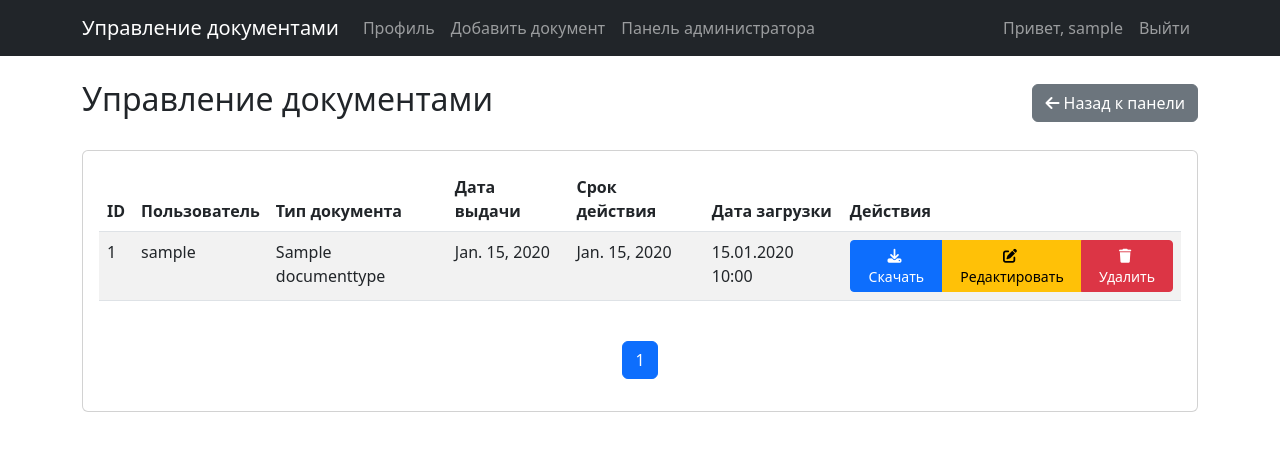
After one commit to ArtemAng/Diplom-MMITSO-Vika, a Django app: page /admin-panel/documents/ in a window 1280 px wide. The commit adds this page. Shown: the top 451 px of the page. Run offline with Django 5.2, Linux system fonts and the light colour scheme; a user stored in the database is signed in; tables that the repository leaves empty hold one stand-in row (values such as "Sample post").

Commit message:
admin can manage all documents

```diff
--- a/src/records/templates/base.html
+++ b/src/records/templates/base.html
@@ -5,6 +5,7 @@
     <meta name="viewport" content="width=device-width, initial-scale=1.0">
     <title>{% block title %}Система управления документами{% endblock %}</title>
     <link href="https://cdn.jsdelivr.net/npm/bootstrap@5.3.0/dist/css/bootstrap.min.css" rel="stylesheet">
+    <link href="https://cdnjs.cloudflare.com/ajax/libs/font-awesome/6.5.1/css/all.min.css" rel="stylesheet">
 </head>
 <body>
     <nav class="navbar navbar-expand-lg navbar-dark bg-dark">
--- a/src/records/templates/records/admin_dashboard.html
+++ b/src/records/templates/records/admin_dashboard.html
@@ -20,7 +20,7 @@
                 <div class="card-body">
                     <h5 class="card-title">Документы</h5>
                     <p class="card-text">Всего документов: {{ documents.count }}</p>
-                    <a href="#" class="btn btn-primary">Просмотр документов</a>
+                    <a href="{% url 'admin_documents' %}" class="btn btn-primary">Просмотр документов</a>
                 </div>
             </div>
         </div>
--- /dev/null
+++ b/src/records/templates/records/admin_documents.html
@@ -0,0 +1,91 @@
+{% extends 'base.html' %}
+
+{% block content %}
+<div class="container mt-4">
+    <div class="d-flex justify-content-between align-items-center mb-4">
+        <h2>Управление документами</h2>
+        <a href="{% url 'admin_dashboard' %}" class="btn btn-secondary">
+            <i class="fas fa-arrow-left"></i> Назад к панели
+        </a>
+    </div>
+
+    <div class="card">
+        <div class="card-body">
+            <div class="table-responsive">
+                <table class="table table-striped table-hover">
+                    <thead>
+                        <tr>
+                            <th>ID</th>
+                            <th>Пользователь</th>
+                            <th>Тип документа</th>
+                            <th>Дата выдачи</th>
+                            <th>Срок действия</th>
+                            <th>Дата загрузки</th>
+                            <th>Действия</th>
+                        </tr>
+                    </thead>
+                    <tbody>
+                        {% for document in documents %}
+                        <tr>
+                            <td>{{ document.id }}</td>
+                            <td>{{ document.user.username }}</td>
+                            <td>{{ document.document_type.name }}</td>
+                            <td>{{ document.issue_date }}</td>
+                            <td>{{ document.expiry_date|default:"Не указан" }}</td>
+                            <td>{{ document.uploaded_at|date:"d.m.Y H:i" }}</td>
+                            <td>
+                                <div class="btn-group" role="group">
+                                    <a href="{% url 'download_document' document.id %}"
+                                       class="btn btn-sm btn-primary"
+                                       title="Скачать">
+                                        <i class="fas fa-download me-1"></i> Скачать
+                                    </a>
+                                    <a href="{% url 'edit_document' document.id %}"
+                                       class="btn btn-sm btn-warning"
+                                       title="Редактировать">
+                                        <i class="fas fa-edit me-1"></i> Редактировать
+                                    </a>
+                                    <a href="{% url 'admin_delete_document' document.id %}"
+                                       class="btn btn-sm btn-danger"
+                                       title="Удалить">
+                                        <i class="fas fa-trash me-1"></i> Удалить
+                                    </a>
+                                </div>
+                            </td>
+                        </tr>
+                        {% empty %}
+                        <tr>
+                            <td colspan="7" class="text-center">Документы не найдены</td>
+                        </tr>
+                        {% endfor %}
+                    </tbody>
+                </table>
+            </div>
+
+            {% if is_paginated %}
+            <nav aria-label="Page navigation" class="mt-4">
+                <ul class="pagination justify-content-center">
+                    {% if page_obj.has_previous %}
+                    <li class="page-item">
+                        <a class="page-link" href="?page={{ page_obj.previous_page_number }}">Предыдущая</a>
+                    </li>
+                    {% endif %}
+
+                    {% for num in page_obj.paginator.page_range %}
+                    <li class="page-item {% if page_obj.number == num %}active{% endif %}">
+                        <a class="page-link" href="?page={{ num }}">{{ num }}</a>
+                    </li>
+                    {% endfor %}
+
+                    {% if page_obj.has_next %}
+                    <li class="page-item">
+                        <a class="page-link" href="?page={{ page_obj.next_page_number }}">Следующая</a>
+                    </li>
+                    {% endif %}
+                </ul>
+            </nav>
+            {% endif %}
+        </div>
+    </div>
+</div>
+{% endblock %}
--- a/src/records/urls.py
+++ b/src/records/urls.py
@@ -5,7 +5,7 @@ from .views import (
     DocumentLogViewSet, NotificationViewSet, download_document, edit_document,
     login_view, sign_up_view, delete_document, profile_view, add_document,
     admin_dashboard, manage_users, manage_document_types, delete_user, delete_document_type,
-    home_view
+    home_view, admin_documents, admin_delete_document
 )
 from django.contrib.auth import views as auth_views
 
@@ -35,4 +35,6 @@ urlpatterns = [
     path('admin-panel/users/delete/<int:user_id>/', delete_user, name='delete_user'),
     path('admin-panel/document-types/', manage_document_types, name='manage_document_types'),
     path('admin-panel/document-types/delete/<int:type_id>/', delete_document_type, name='delete_document_type'),
+    path('admin-panel/documents/', admin_documents, name='admin_documents'),
+    path('admin-panel/documents/delete/<int:document_id>/', admin_delete_document, name='admin_delete_document'),
 ]
--- a/src/records/views.py
+++ b/src/records/views.py
@@ -8,6 +8,8 @@ from django.contrib.auth.decorators import login_required
 from django.http import FileResponse, Http404
 from .decorators import admin_required
 from django.contrib import messages
+from django.core.paginator import Paginator
+from django.db.models import Q
 
 def home_view(request):
     if request.user.is_authenticated:
@@ -160,3 +162,62 @@ def delete_document_type(request, type_id):
         doc_type.delete()
         return redirect('manage_document_types')
     return render(request, 'records/confirm_delete_document_type.html', {'doc_type': doc_type})
+
+@login_required
+@admin_required
+def admin_documents(request):
+    # Получаем параметры фильтрации и поиска
+    search_query = request.GET.get('search', '')
+    user_filter = request.GET.get('user', '')
+    doc_type_filter = request.GET.get('doc_type', '')
+
+    # Базовый queryset
+    documents = Document.objects.all().select_related('user', 'document_type')
+
+    # Применяем фильтры
+    if search_query:
+        documents = documents.filter(
+            Q(user__username__icontains=search_query) |
+            Q(document_type__name__icontains=search_query)
+        )
+
+    if user_filter:
+        documents = documents.filter(user_id=user_filter)
+
+    if doc_type_filter:
+        documents = documents.filter(document_type_id=doc_type_filter)
+
+    # Сортируем по дате загрузки (новые сверху)
+    documents = documents.order_by('-uploaded_at')
+
+    # Пагинация
+    paginator = Paginator(documents, 10)  # 10 документов на страницу
+    page_number = request.GET.get('page')
+    page_obj = paginator.get_page(page_number)
+
+    # Получаем списки для фильтров
+    users = User.objects.all()
+    document_types = DocumentType.objects.all()
+
+    context = {
+        'documents': page_obj,
+        'users': users,
+        'document_types': document_types,
+        'search_query': search_query,
+        'selected_user': user_filter,
+        'selected_doc_type': doc_type_filter,
+        'is_paginated': True,
+        'page_obj': page_obj,
+    }
+
+    return render(request, 'records/admin_documents.html', context)
+
+@login_required
+@admin_required
+def admin_delete_document(request, document_id):
+    document = get_object_or_404(Document, id=document_id)
+    if request.method == 'POST':
+        document.delete()
+        messages.success(request, 'Документ успешно удален.')
+        return redirect('admin_documents')
+    return render(request, 'records/confirm_delete.html', {'document': document})
```
